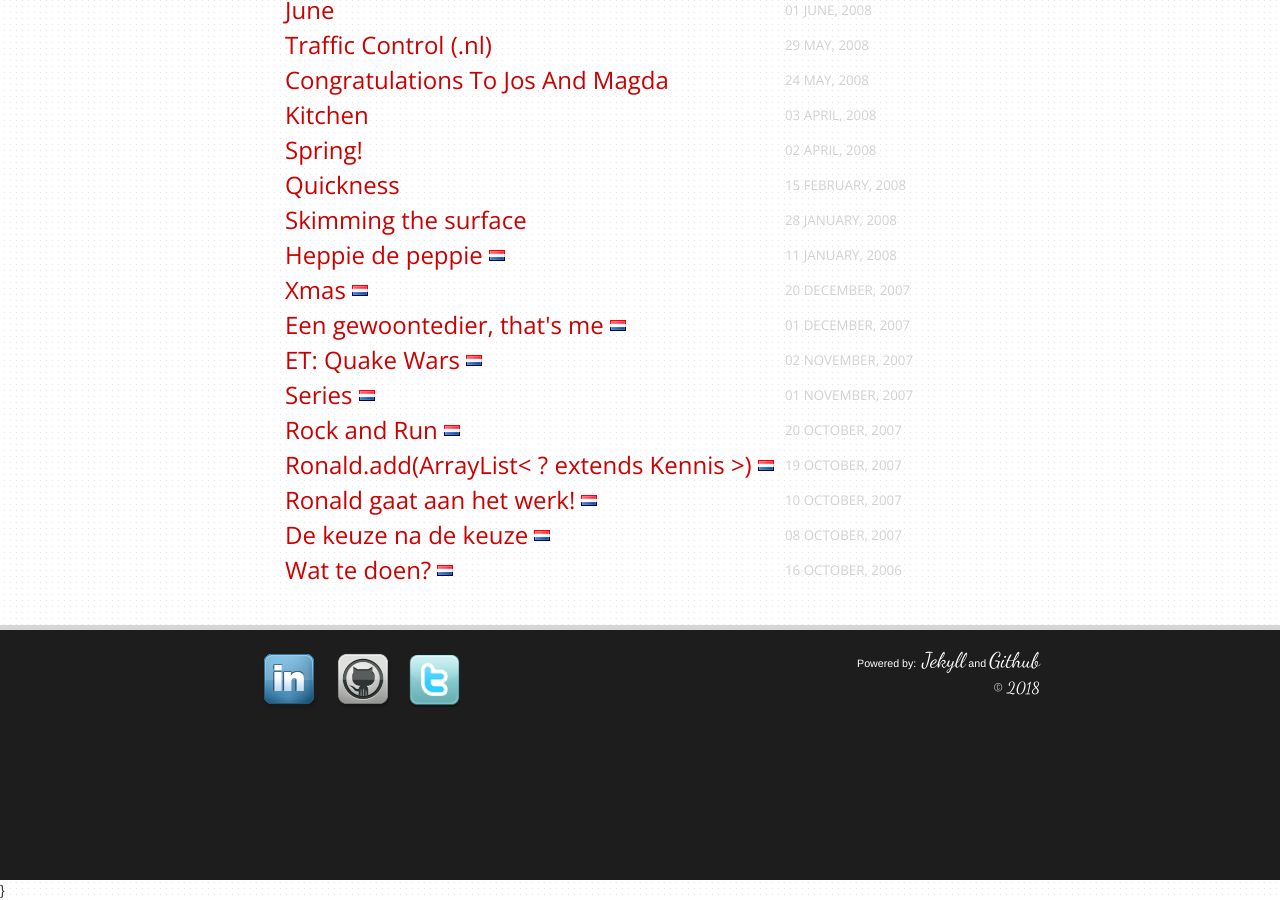
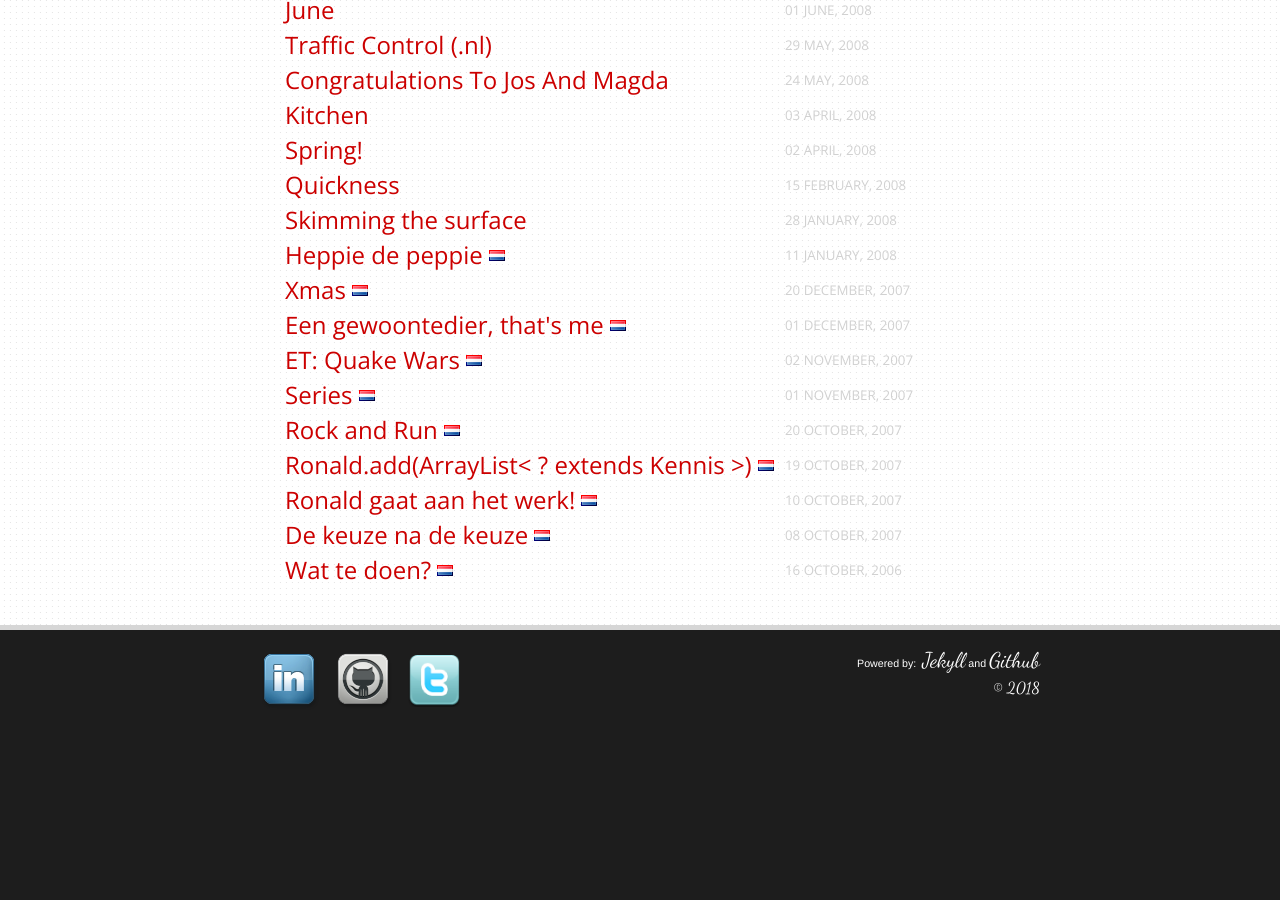
Before and after one commit to ronaldvz/ronaldvz.github.com, a Jekyll site: the page built from index.md, in a window 1280 px wide and 900 px high, scrolled down 1480 px. Built offline with Jekyll 4.4.1, drawn with Linux system fonts in a browser that asks for light colours.

```diff
--- a/_includes/footer.html
+++ b/_includes/footer.html
@@ -16,7 +16,7 @@
 		</footer>
 		<script src="{{ site.url }}/js/jquery-1.7.1.min.js" type="text/javascript"></script>
 		<script src="{{ site.baseurl }}/js/bootstrap.min.js" type="text/javascript"></script>
-    {%if jekyll.environment == 'production' %}}
+    {%if jekyll.environment == 'production' %}
       <script type="text/javascript">
         var _gaq = _gaq || [];
         _gaq.push(['_setAccount', 'UA-1992036-5']);
```
